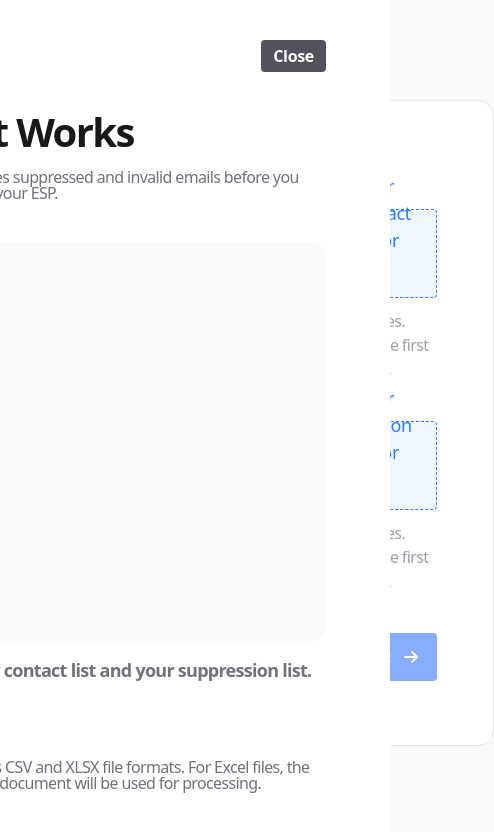
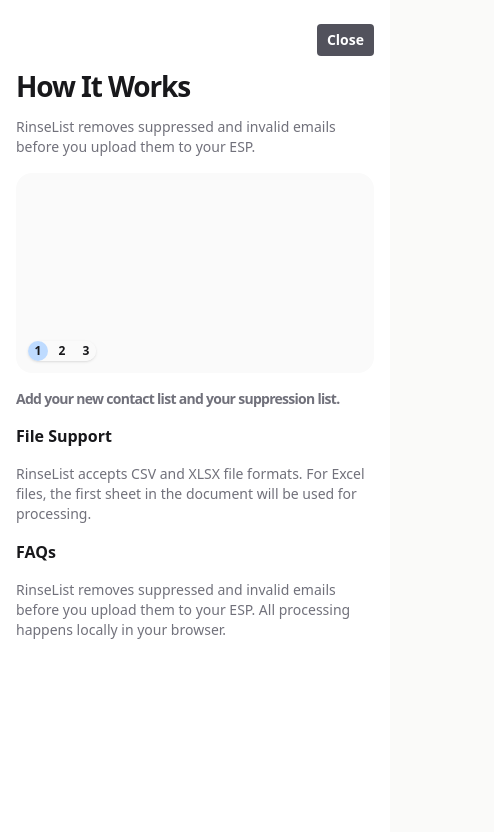
Before and after one commit to hbdrevv/RinseList, a Next.js app: page / in a window 390 px wide. Both pictures are taken after a click on the button "How it Works". Shown: the top 832 px of the page, 494 px wide, since content can reach past the window. Built offline with nearby package versions, Linux system fonts and the light colour scheme.

Commit message:
breakpoints added and spacing adjustet for better consistency

```diff
--- a/src/app/globals.css
+++ b/src/app/globals.css
@@ -249,3 +249,49 @@
   line-height: 1.02;
   letter-spacing: -0.32px;
 }
+
+/* Responsive text styles for mobile/tablet */
+.text-display-responsive {
+  font-size: 32px;
+  font-weight: 600;
+  line-height: 1.02;
+  letter-spacing: -1.28px;
+}
+
+.text-headline-responsive {
+  font-size: 28px;
+  font-weight: 600;
+  line-height: 1.02;
+  letter-spacing: -1.12px;
+}
+
+.text-title-responsive {
+  font-size: 16px;
+  font-weight: 600;
+  line-height: 1.02;
+  letter-spacing: -0.64px;
+}
+
+@media (min-width: 768px) {
+  .text-display-responsive {
+    font-size: 48px;
+    letter-spacing: -1.92px;
+  }
+
+  .text-headline-responsive {
+    font-size: 40px;
+    letter-spacing: -1.6px;
+  }
+
+  .text-title-responsive {
+    font-size: 20px;
+    letter-spacing: -0.8px;
+  }
+}
+
+@media (min-width: 1024px) {
+  .text-display-responsive {
+    font-size: 60px;
+    letter-spacing: -2.4px;
+  }
+}
--- a/src/app/page.tsx
+++ b/src/app/page.tsx
@@ -281,10 +281,10 @@
        * HEADER
        * Logo on left, "Clean Another List" button on right (results state only)
        * ----------------------------------------------------------------------- */}
-      <header className="flex items-center justify-between px-8 py-5">
+      <header className="flex items-center justify-between px-4 py-4 md:px-8 md:py-5">
         {/* Logo */}
         <h1
-          className="text-[40px] font-black tracking-tight"
+          className="text-[32px] font-black tracking-tight md:text-[40px]"
           style={{ color: "var(--primary)", letterSpacing: "-1.6px" }}
         >
           RinseList
@@ -294,11 +294,12 @@
         {isProcessingOrResults && (
           <button
             onClick={handleResetClick}
-            className="flex items-center gap-2 rounded px-3 py-2 text-label transition-colors hover:opacity-80"
+            className="flex items-center gap-2 rounded px-2 py-1.5 text-sm transition-colors hover:opacity-80 md:px-3 md:py-2 md:text-label"
             style={{ color: "var(--primary)" }}
           >
-            <UndoIcon className="h-6 w-6" />
-            <span>Clean Another List</span>
+            <UndoIcon className="h-5 w-5 md:h-6 md:w-6" />
+            <span className="hidden sm:inline">Clean Another List</span>
+            <span className="sm:hidden">Reset</span>
           </button>
         )}
       </header>
@@ -308,9 +309,10 @@
        * Layout changes based on state:
        * - Upload: Hero (left) + Input Surface (right)
        * - Loading/Results: Input Surface (left) + Results (right)
+       * Mobile: Stacked vertically
        * ----------------------------------------------------------------------- */}
-      <div className="px-8">
-        <div className="flex gap-8">
+      <div className="px-4 md:px-8">
+        <div className="flex flex-col gap-6 lg:flex-row lg:gap-8">
           {/* -----------------------------------------------------------------
            * LEFT COLUMN
            * Upload state: Hero section with tagline
@@ -319,11 +321,11 @@
           <div className="flex-1">
             {state === "upload" ? (
               /* HERO SECTION - Shown during upload state */
-              <div className="flex h-full flex-col justify-center py-16">
-                <div className="max-w-[441px]">
+              <div className="flex h-full flex-col items-center justify-center py-8 text-center lg:items-start lg:py-16 lg:text-left">
+                <div className="max-w-[350px] lg:max-w-[441px]">
                   {/* Main tagline */}
                   <h2
-                    className="text-headline mb-6"
+                    className="text-headline-responsive mb-4 lg:mb-6"
                     style={{ color: "var(--foreground)" }}
                   >
                     Safely clean your new email list with ease
@@ -331,7 +333,7 @@
 
                   {/* Privacy assurance */}
                   <p
-                    className="text-body-bold mb-6"
+                    className="mb-4 text-sm font-bold leading-snug lg:mb-6 lg:text-body-bold"
                     style={{ color: "var(--muted)" }}
                   >
                     We never store or access your customer data. All processing
@@ -341,7 +343,7 @@
                   {/* How it Works button */}
                   <button
                     onClick={() => setShowHowItWorks(true)}
-                    className="rounded px-3 py-2 text-label transition-colors hover:opacity-90"
+                    className="rounded px-3 py-2 text-sm font-semibold transition-colors hover:opacity-90 lg:text-label"
                     style={{
                       backgroundColor: "var(--zinc-600)",
                       color: "white",
@@ -386,10 +388,10 @@
               />
             ) : (
               /* RESULTS PANEL - Shown during loading/results state */
-              <div className="py-6">
+              <div className="py-4 md:py-6">
                 {state === "loading" ? (
                   /* Loading state - minimal indicator since panel animates */
-                  <div className="flex h-[537px] flex-col items-center justify-center">
+                  <div className="flex h-[300px] flex-col items-center justify-center md:h-[537px]">
                     <div
                       className="h-8 w-8 animate-spin rounded-full border-4 border-t-transparent"
                       style={{
@@ -397,7 +399,7 @@
                         borderTopColor: "transparent",
                       }}
                     />
-                    <p className="mt-4 text-body" style={{ color: "var(--muted)" }}>
+                    <p className="mt-4 text-sm md:text-body" style={{ color: "var(--muted)" }}>
                       Processing your files...
                     </p>
                   </div>
@@ -488,7 +490,7 @@
 
   return (
     <div
-      className={`rounded-xl border px-14 py-16 transition-opacity ${
+      className={`rounded-xl border px-5 py-6 transition-opacity sm:px-8 sm:py-10 md:px-14 md:py-16 ${
         disabled ? "opacity-50" : ""
       }`}
       style={{
@@ -498,14 +500,14 @@
     >
       {/* Section title */}
       <h2
-        className="text-title mb-6"
+        className="mb-4 text-base font-semibold md:mb-6 md:text-title"
         style={{ color: "var(--foreground)" }}
       >
         Add Your Files
       </h2>
 
       {/* File upload zones */}
-      <div className="space-y-10">
+      <div className="space-y-4 sm:space-y-6 md:space-y-8">
         {/* Contact List upload */}
         <FileUpload
           type="contact"
@@ -526,7 +528,7 @@
       {/* Error message for same file */}
       {isSameFile && (
         <div
-          className="mt-6 flex items-center gap-3 rounded border px-6 py-3"
+          className="mt-4 flex items-center gap-2 rounded border px-3 py-2 sm:mt-5 sm:gap-2.5 sm:px-4 sm:py-2.5 md:mt-6 md:gap-3 md:px-6 md:py-3"
           style={{
             backgroundColor: "var(--error-bg)",
             borderColor: "var(--error-border)",
@@ -534,11 +536,11 @@
         >
           {/* Error icon */}
           <div
-            className="flex h-8 w-8 shrink-0 items-center justify-center rounded"
+            className="flex h-6 w-6 shrink-0 items-center justify-center rounded md:h-8 md:w-8"
             style={{ backgroundColor: "var(--error-icon-bg)" }}
           >
             <svg
-              className="h-5 w-5 text-white"
+              className="h-4 w-4 text-white md:h-5 md:w-5"
               fill="none"
               viewBox="0 0 24 24"
               stroke="currentColor"
@@ -549,18 +551,18 @@
               <line x1="12" y1="16" x2="12.01" y2="16" />
             </svg>
           </div>
-          <p className="text-body" style={{ color: "var(--error-text)" }}>
+          <p className="text-xs md:text-body" style={{ color: "var(--error-text)" }}>
             The Contact List and Suppression List must be different files.
           </p>
         </div>
       )}
 
       {/* Process button */}
-      <div className="mt-10 flex justify-end">
+      <div className="mt-4 flex justify-end sm:mt-6 md:mt-8">
         <button
           onClick={onProcess}
           disabled={!canProcess || disabled || !!isSameFile || isLoading}
-          className="flex items-center gap-2 rounded px-3.5 py-3 text-label transition-colors disabled:cursor-not-allowed disabled:opacity-50"
+          className="flex items-center gap-1.5 rounded px-2.5 py-2 text-sm font-semibold transition-colors disabled:cursor-not-allowed disabled:opacity-50 md:gap-2 md:px-3.5 md:py-3 md:text-label"
           style={{
             backgroundColor: "var(--primary)",
             color: "var(--primary-foreground)",
@@ -569,7 +571,7 @@
           <span>Clean Your List</span>
           {/* Arrow right icon */}
           <svg
-            className="h-6 w-6"
+            className="h-5 w-5 md:h-6 md:w-6"
             fill="none"
             viewBox="0 0 24 24"
             stroke="currentColor"
--- a/src/components/FileUpload.tsx
+++ b/src/components/FileUpload.tsx
@@ -289,8 +289,8 @@
         onDragOver={handleDragOver}
         onDragLeave={handleDragLeave}
         className={`
-          relative flex h-[89px] cursor-pointer items-center
-          border px-6 transition-all
+          relative flex h-[60px] cursor-pointer items-center
+          border px-3 transition-all sm:h-[75px] sm:px-4 md:h-[89px] md:px-6
           ${disabled ? "cursor-not-allowed" : ""}
           ${hasFile ? "border-solid" : "border-dashed"}
         `}
@@ -324,21 +324,21 @@
            * SUCCESS STATE
            * Shows filename with check icon and "Replace File" action
            * ----------------------------------------------------------------- */
-          <div className="flex w-full items-center gap-3">
+          <div className="flex w-full items-center gap-2 md:gap-3">
             {/* Success icon box */}
             <div
-              className="flex h-[40px] shrink-0 items-center p-[10px]"
+              className="flex h-[28px] shrink-0 items-center p-[6px] sm:h-[34px] sm:p-[8px] md:h-[40px] md:p-[10px]"
               style={{
                 backgroundColor: "var(--upload-success-icon-bg)",
                 borderRadius: "var(--radius-sm)",
               }}
             >
-              <CheckCircleIcon className="h-6 w-6 text-white" />
+              <CheckCircleIcon className="h-4 w-4 text-white sm:h-5 sm:w-5 md:h-6 md:w-6" />
             </div>
 
             {/* Filename */}
             <p
-              className="flex-1 text-[18px]"
+              className="flex-1 truncate text-[12px] sm:text-[14px] md:text-[18px]"
               style={{
                 color: "var(--upload-success-text)",
                 letterSpacing: "-0.36px",
@@ -351,13 +351,13 @@
             {!disabled && (
               <button
                 onClick={handleReplace}
-                className="text-[12px] underline transition-opacity hover:opacity-80"
+                className="shrink-0 text-[10px] underline transition-opacity hover:opacity-80 md:text-[12px]"
                 style={{
                   color: "var(--upload-success-text)",
                   letterSpacing: "-0.24px",
                 }}
               >
-                Replace File
+                Replace
               </button>
             )}
           </div>
@@ -366,34 +366,34 @@
            * EMPTY STATE
            * Shows upload prompt with icon
            * ----------------------------------------------------------------- */
-          <div className="flex w-full items-center gap-3">
+          <div className="flex w-full items-center gap-2 md:gap-3">
             {/* Upload icon box */}
             <div
-              className="flex h-[40px] shrink-0 items-center p-[10px]"
+              className="flex h-[28px] shrink-0 items-center p-[6px] sm:h-[34px] sm:p-[8px] md:h-[40px] md:p-[10px]"
               style={{
                 backgroundColor: "var(--upload-icon-bg)",
                 borderRadius: "var(--radius-sm)",
               }}
             >
-              <FileUploadIcon className="h-6 w-6 text-white" />
+              <FileUploadIcon className="h-4 w-4 text-white sm:h-5 sm:w-5 md:h-6 md:w-6" />
             </div>
 
             {/* Upload prompt */}
             <p
-              className="text-[18px]"
+              className="text-[11px] leading-tight sm:text-[14px] md:text-[18px]"
               style={{
                 color: "var(--upload-text)",
                 letterSpacing: "-0.36px",
               }}
             >
-              {prompt.prefix}
-              {prompt.emphasis}
-              {" here or "}
+              <span className="hidden sm:inline">{prompt.prefix}{prompt.emphasis} here or </span>
+              <span className="sm:hidden">Drop {prompt.emphasis} or </span>
               <span
                 className="font-semibold underline"
                 style={{ color: "var(--accent-magenta)" }}
               >
-                click to upload your file
+                <span className="hidden sm:inline">click to upload your file</span>
+                <span className="sm:hidden">tap to upload</span>
               </span>
             </p>
           </div>
@@ -402,7 +402,7 @@
 
       {/* Helper text */}
       <p
-        className="mt-[11px] text-[16px]"
+        className="mt-[8px] text-[10px] sm:text-[12px] md:mt-[11px] md:text-[16px]"
         style={{
           color: "var(--muted-light)",
           letterSpacing: "-0.64px",
@@ -414,7 +414,7 @@
       {/* Error message (validation error) */}
       {error && (
         <p
-          className="mt-2 text-body"
+          className="mt-2 text-xs md:text-body"
           style={{ color: "var(--destructive)" }}
         >
           {error}
--- a/src/components/HowItWorksPanel.tsx
+++ b/src/components/HowItWorksPanel.tsx
@@ -121,18 +121,19 @@
       {/* -----------------------------------------------------------------------
        * SLIDE-OUT PANEL
        * Fixed to right side, full height
+       * Mobile: Full width
        * ----------------------------------------------------------------------- */}
       <aside
-        className="fixed bottom-0 right-0 top-0 z-50 w-[569px] overflow-y-auto bg-white px-16 pb-16 pt-10"
+        className="fixed bottom-0 right-0 top-0 z-50 w-full overflow-y-auto bg-white px-4 pb-8 pt-6 sm:w-[400px] sm:px-8 sm:pb-12 sm:pt-8 md:w-[569px] md:px-16 md:pb-16 md:pt-10"
         role="dialog"
         aria-modal="true"
         aria-labelledby="how-it-works-title"
       >
         {/* Close button - top right */}
-        <div className="mb-10 flex justify-end">
+        <div className="mb-4 flex justify-end sm:mb-6 md:mb-8">
           <button
             onClick={onClose}
-            className="rounded px-3 py-2 text-label transition-colors hover:opacity-90"
+            className="rounded px-2.5 py-1.5 text-sm font-semibold transition-colors hover:opacity-90 md:px-3 md:py-2 md:text-label"
             style={{
               backgroundColor: "var(--zinc-600)",
               color: "white",
@@ -146,16 +147,16 @@
          * HEADER SECTION
          * Title and description
          * ----------------------------------------------------------------------- */}
-        <div className="mb-10">
+        <div className="mb-4 sm:mb-6 md:mb-8">
           <h2
             id="how-it-works-title"
-            className="text-headline mb-4"
+            className="text-headline-responsive mb-4 md:mb-6"
             style={{ color: "var(--foreground)" }}
           >
             How It Works
           </h2>
           <p
-            className="text-body"
+            className="text-sm md:text-body"
             style={{ color: "var(--muted)" }}
           >
             RinseList removes suppressed and invalid emails before you upload
@@ -167,10 +168,10 @@
          * CAROUSEL SECTION
          * Visual step-by-step guide with numbered indicators
          * ----------------------------------------------------------------------- */}
-        <div className="mb-10">
+        <div className="mb-4 sm:mb-6 md:mb-8">
           {/* Carousel card - placeholder for visual content */}
           <div
-            className="mb-4 flex h-[400px] flex-col items-start justify-end rounded-2xl p-4"
+            className="mb-4 flex h-[200px] flex-col items-start justify-end rounded-xl p-3 sm:h-[300px] md:mb-6 md:h-[400px] md:rounded-2xl md:p-4"
             style={{ backgroundColor: "var(--surface)" }}
           >
             {/* Step indicators */}
@@ -178,7 +179,7 @@
               {CAROUSEL_STEPS.map((step) => (
                 <div
                   key={step.number}
-                  className="flex h-6 w-6 items-center justify-center rounded-full text-label"
+                  className="flex h-5 w-5 items-center justify-center rounded-full text-xs font-semibold md:h-6 md:w-6 md:text-label"
                   style={{
                     backgroundColor: step.isActive
                       ? "var(--blue-200)"
@@ -194,7 +195,7 @@
 
           {/* Current step description */}
           <p
-            className="text-[18px] font-semibold leading-snug"
+            className="text-sm font-semibold leading-snug sm:text-base md:text-[18px]"
             style={{ color: "var(--muted)", letterSpacing: "-0.72px" }}
           >
             {CAROUSEL_STEPS.find((s) => s.isActive)?.description}
@@ -206,15 +207,15 @@
          * Information about supported file types
          * TODO: Update content from Figma when available
          * ----------------------------------------------------------------------- */}
-        <div className="mb-10">
+        <div className="mb-4 sm:mb-6 md:mb-8">
           <h3
-            className="text-title mb-4"
+            className="mb-4 text-base font-semibold md:mb-6 md:text-title"
             style={{ color: "var(--foreground)" }}
           >
             File Support
           </h3>
           <p
-            className="text-body"
+            className="text-sm md:text-body"
             style={{ color: "var(--muted)" }}
           >
             {FILE_SUPPORT_CONTENT}
@@ -228,13 +229,13 @@
          * ----------------------------------------------------------------------- */}
         <div>
           <h3
-            className="text-title mb-4"
+            className="mb-4 text-base font-semibold md:mb-6 md:text-title"
             style={{ color: "var(--foreground)" }}
           >
             FAQs
           </h3>
           <p
-            className="text-body"
+            className="text-sm md:text-body"
             style={{ color: "var(--muted)" }}
           >
             {FAQS_CONTENT}
```
Also changed, not shown: src/components/Results.tsx (+32 -32 lines).
